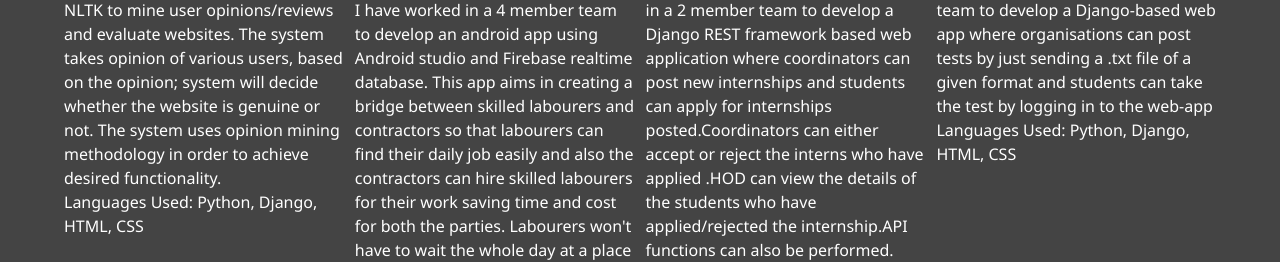
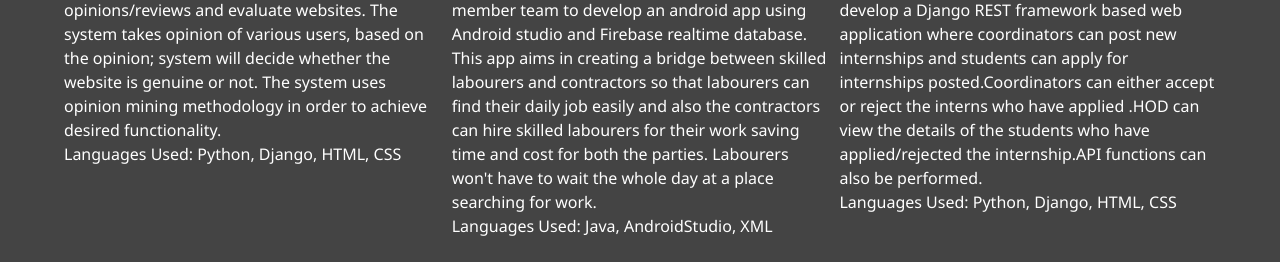
Before and after one commit to jahnavimuddu/jahnavimuddu.github.io, a plain HTML site: page gallery.html in a window 1280 px wide. Shown: the part 457-719 px from the top of the page. Drawn offline with Linux system fonts and the light colour scheme.

Commit message:
Modified stylesheet

```diff
--- a/css/stylesheet.css
+++ b/css/stylesheet.css
@@ -228,7 +228,7 @@ main {
       .projects {
         display: grid;
         grid-gap: 0.7rem;
-        grid-template-columns: repeat(4, 1fr); }
+        grid-template-columns: repeat(3, 1fr); }
         .projects img {
           width: 100%;
           height:200px;
@@ -292,7 +292,7 @@ main {
 
             @media screen and (min-width: 1171px) {
               .projects {
-                grid-template-columns: repeat(4, 1fr); } }
+                grid-template-columns: repeat(3, 1fr); } }
 
             @media screen and (min-width: 769px) and (max-width: 1170px) {
               .projects {
```
